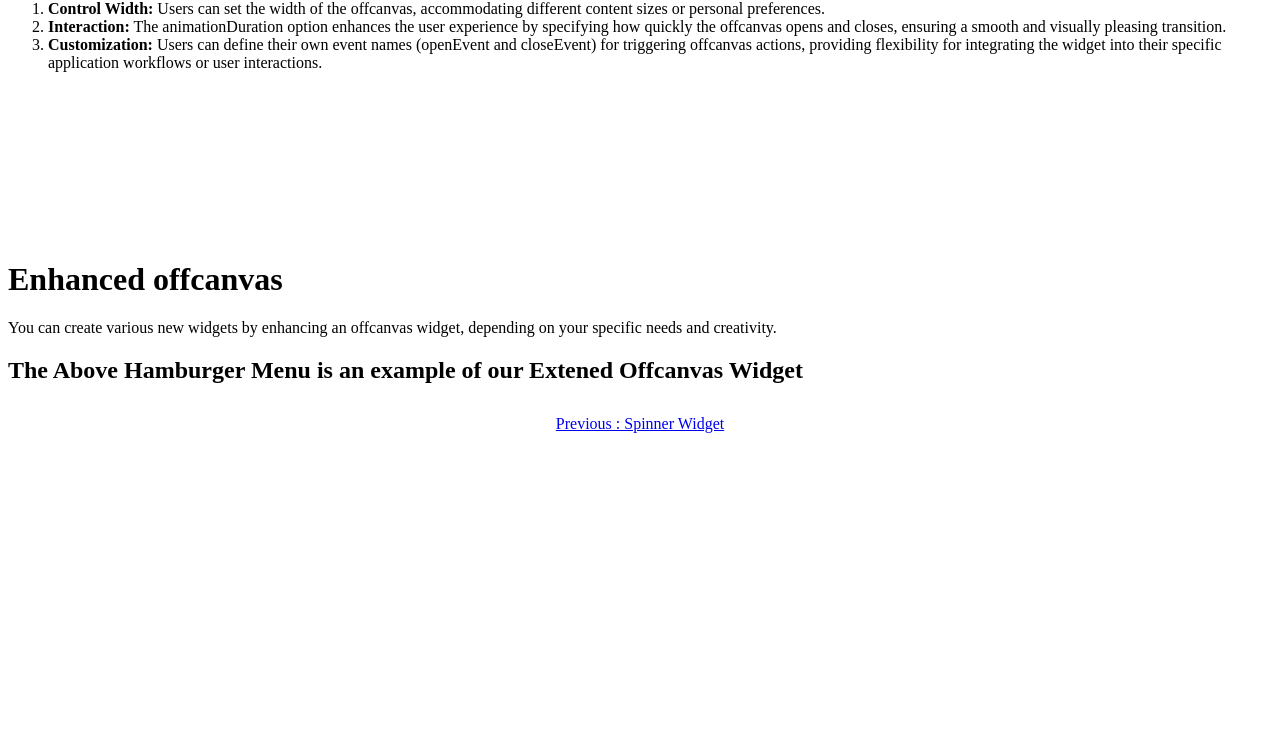
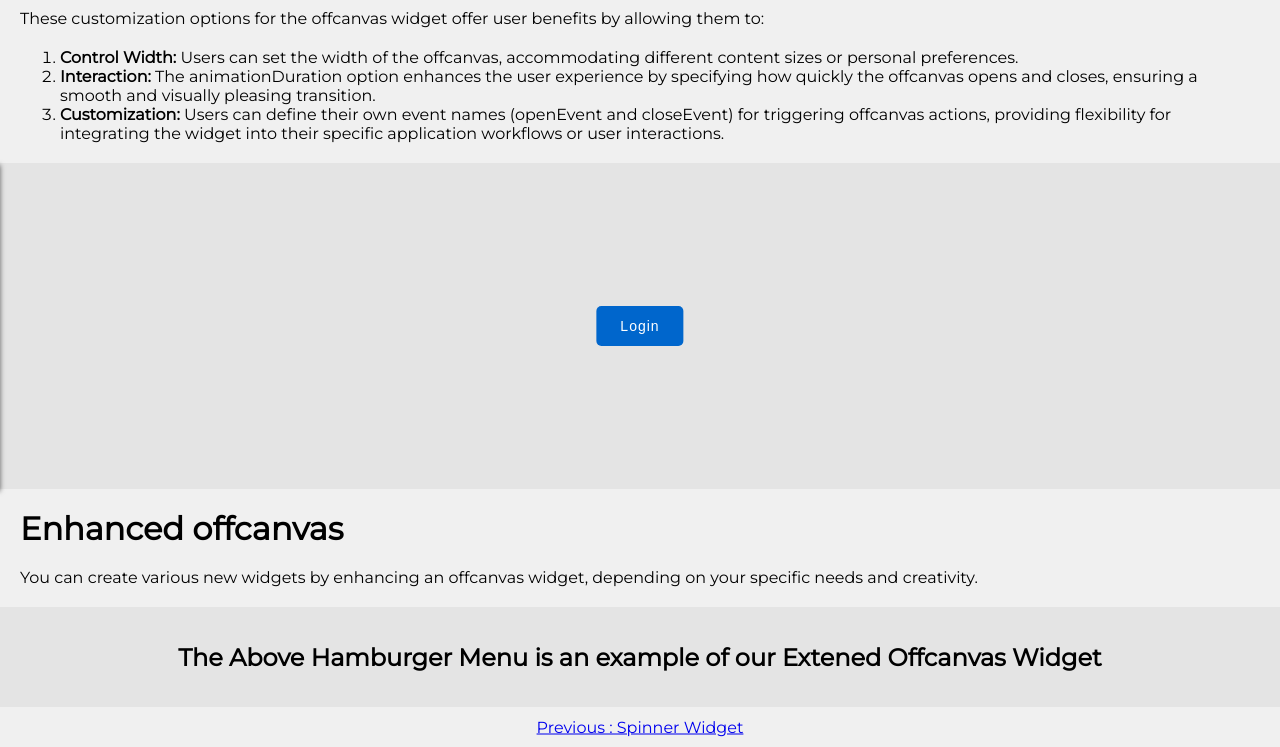
Before and after one commit to indranil-k/widget-factory-demo, a plain HTML site: page scrollspy.html in a window 1280 px wide. Shown: the part 560-1307 px from the top of the page. Before the commit the page ends 1012 px from the top, so only its background shows below. Drawn offline with nearby package versions, Linux system fonts and the light colour scheme; the site is published under a folder, as on GitHub Pages, so addresses that start at the root find nothing.

Commit message:
pushed changes

```diff
--- a/index.html
+++ b/index.html
@@ -8,12 +8,12 @@
     <link rel="stylesheet" href="//code.jquery.com/ui/1.10.4/themes/smoothness/jquery-ui.css">
     <link rel="stylesheet" href="https://cdnjs.cloudflare.com/ajax/libs/font-awesome/6.4.0/css/all.min.css" integrity="sha512-iecdLmaskl7CVkqkXNQ/ZH/XLlvWZOJyj7Yy7tcenmpD1ypASozpmT/E0iPtmFIB46ZmdtAc9eNBvH0H/ZpiBw==" crossorigin="anonymous" referrerpolicy="no-referrer" />
 
-    <link rel="stylesheet" href="/modal/style.css">
-    <link rel="stylesheet" href="global.css">
+    <link rel="stylesheet" href="./modal/style.css">
+    <link rel="stylesheet" href="./global.css">
 
     <script src="https://code.jquery.com/jquery-3.6.0.min.js"></script>
     <script src="https://code.jquery.com/ui/1.13.2/jquery-ui.js"></script>
-    <script src="/modal/main.js"></script>
+    <script src="./modal/main.js"></script>
 
 </head>
 <body>
@@ -138,7 +138,7 @@
     <div class="relative p-20">
         <a class="center" href="./spinner.html">Next : Spinner Widget</a>
     </div>
-    <script src="/modal/script.js"></script>
+    <script src="./modal/script.js"></script>
 
 </body>
 </html>
--- a/scrollspy.html
+++ b/scrollspy.html
@@ -16,8 +16,8 @@
     <link href="https://fonts.googleapis.com/css2?family=Montserrat&display=swap" rel="stylesheet">
     <link rel="stylesheet" href="https://cdnjs.cloudflare.com/ajax/libs/font-awesome/6.4.2/css/all.min.css" integrity="sha512-z3gLpd7yknf1YoNbCzqRKc4qyor8gaKU1qmn+CShxbuBusANI9QpRohGBreCFkKxLhei6S9CQXFEbbKuqLg0DA==" crossorigin="anonymous" referrerpolicy="no-referrer" />
 
-    <link rel="stylesheet" href="/scrollspy/styles.css">
-    <link rel="stylesheet" href="global.css">
+    <link rel="stylesheet" href="./scrollspy/styles.css">
+    <link rel="stylesheet" href="./global.css">
 </head>
 <body>
     <div id="sidebar" class="sidebar">
```
Also changed, not shown: spinner.html (+2 -2 lines).
